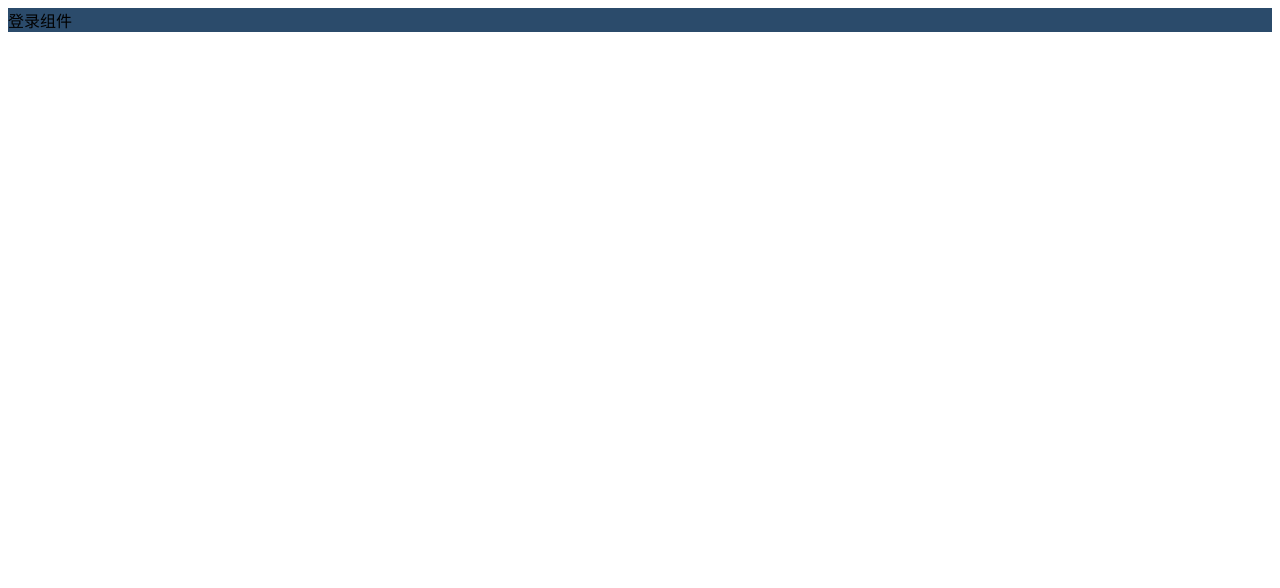
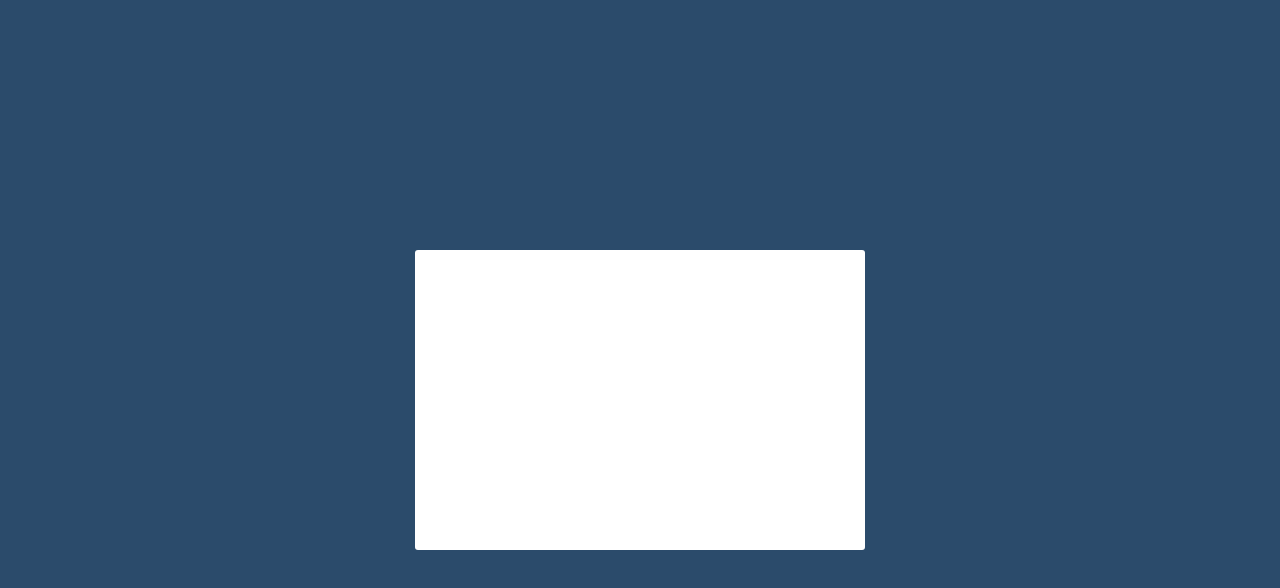
Before and after one commit to juningwei/vue_shop, a Vue app: page /#/login in a window 1280 px wide. Shown: the top 588 px of the page. Built offline with nearby package versions, Linux system fonts and the light colour scheme.

Commit message:
登录组件布局

```diff
--- /dev/null
+++ b/src/assets/css/global.css
@@ -0,0 +1,5 @@
+html, body, #app {
+  height: 100%;
+  margin: 0;
+  padding: 0;
+}
--- a/src/components/LoginC.vue
+++ b/src/components/LoginC.vue
@@ -1,6 +1,8 @@
 <template>
   <div class="login_container">
-    登录组件
+    <div class="login_box">
+
+    </div>
   </div>
 </template>
 
@@ -12,6 +14,17 @@
 <style lang="less" scoped>
 .login_container {
   background-color: #2b4b6b;
+  height: 100%;
+}
+.login_box {
+  width: 450px;
+  height: 300px;
+  background-color: #fff;
+  border-radius: 3px;
+  position: absolute;
+  left: 50%;
+  top: 50%;
+  transform: translate(-50%, -50%);
 }
 
 </style>
--- a/src/main.js
+++ b/src/main.js
@@ -2,6 +2,8 @@
 import App from './App.vue'
 import router from './router'
 import { Button, Select } from 'element-ui'
+
+import './assets/css/global.css'
 Vue.config.productionTip = false
 
 Vue.use(Button)
```
